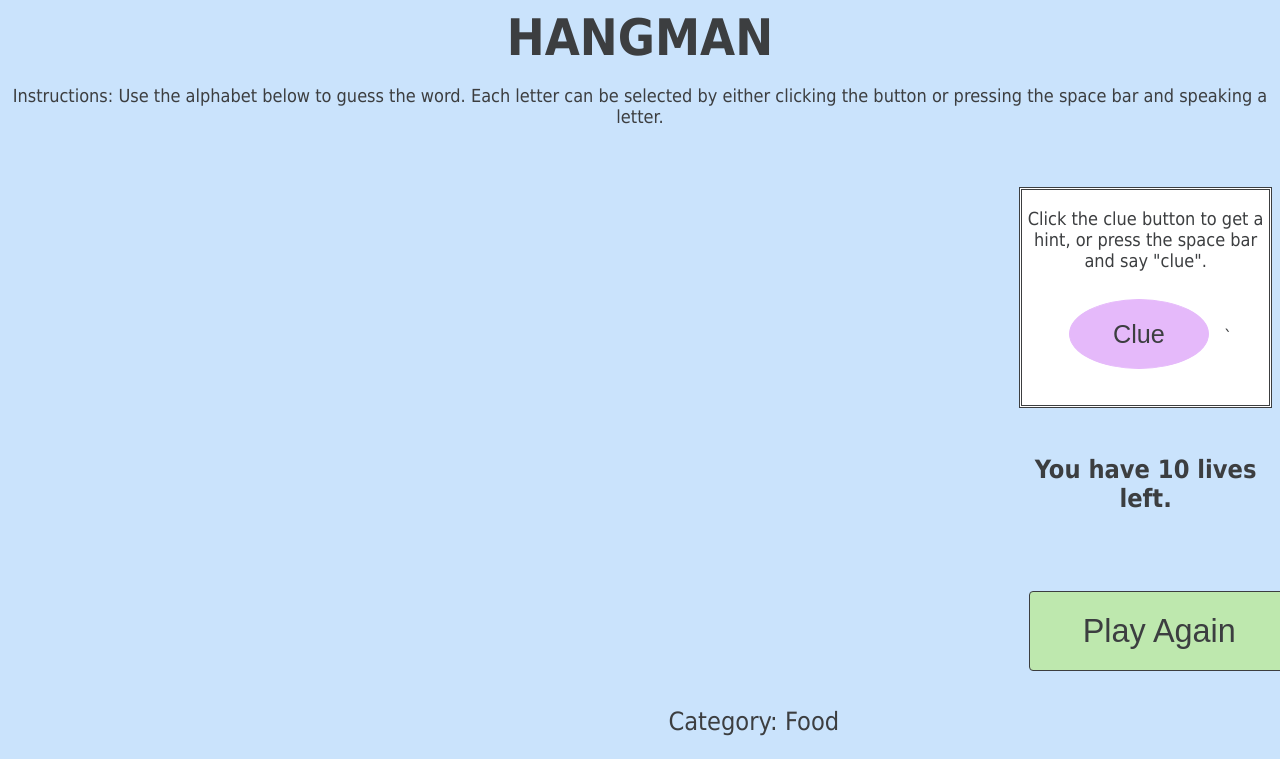
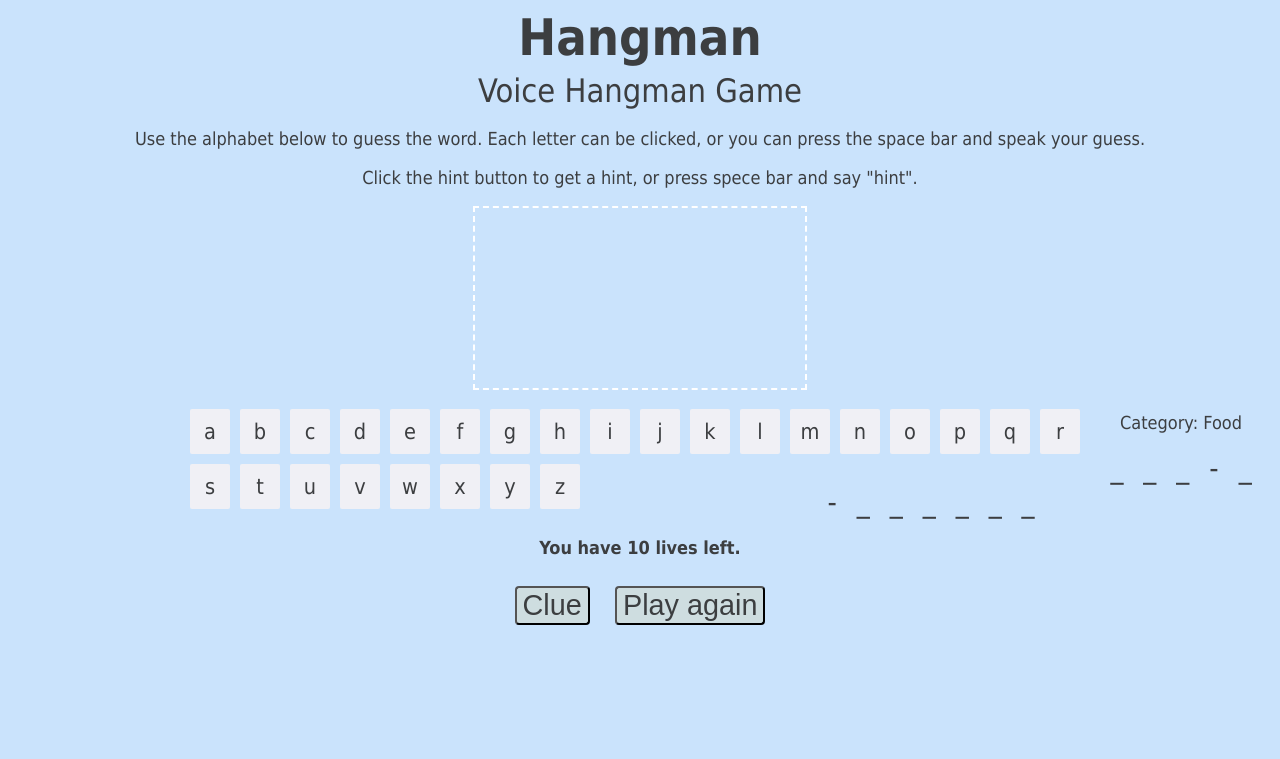
Before and after one commit to sophiaabi/speechHangmanGame, a plain HTML site: page index.html in a window 1280 px wide. Both pictures are taken after a click on the button "Food". Shown: the top 759 px of the page. Drawn offline with nearby package versions, Linux system fonts and the light colour scheme.

Commit message:
Add files via upload

```diff
--- a/index.html
+++ b/index.html
@@ -7,44 +7,31 @@
 
 <body>
   <div class="wrapper">
-     <h1>HANGMAN</h1>
+     <h1>Hangman</h1>
+      <h2>Voice Hangman Game</h2>
   </div>
   <div class = "wrapper" id="categoryInterface">
-    <p>Instructions: Select a category to begin by either clicking the button or pressing the space bar and speaking a category.</p>
-    <br>
-    <h2>Categories:</h2>
-    <button style="background-image: url(https://www.askdrsears.com/wp-content/uploads/2013/08/7-reason-vegetables-good-ads-fb.jpg); width: 300px; height: 400px; font-weight: bold; font-size: 2.0em;" class="category" id="food">Food</button>
-    <button style="background-image: url(https://assets.publishing.service.gov.uk/government/uploads/system/uploads/image_data/file/102783/s960_pexels-frans-van-heerden-802112.jpg); width: 300px; height: 400px; font-weight: bold; font-size: 2.0em;" class="category" id="animals">Animals</button>
-    <button style="background-image: url(https://www.thedavies.com/wp-content/uploads/2016/11/Toronto-Skyline-at-twilight.jpg); width: 300px; height: 400px; font-weight: bold; font-size: 2.0em;" class="category" id="cities">Cities</button>
-    <button style="background-image: url(https://www.komar.de/en/media/catalog/product/cache/5/image/9df78eab33525d08d6e5fb8d27136e95/4/-/4-050_worldmap_neu_ma_1.jpg); width: 300px; height: 400px; font-weight: bold; font-size: 2.0em;" class="category" id="countries">Countries</button>
+    <p>Select category to begin</p>
+    <button class="category" id="food">Food</button>
+    <button class="category" id="animals">Animals</button>
+    <button class="category" id="cities">Cities</button>
+    <button class="category" id="countries">Countries</button>
   </div>
   <div class="wrapper" id="gameInterface">
-      <p>Instructions: Use the alphabet below to guess the word. Each letter can be selected by either clicking the button or pressing the space bar and speaking a letter. </p>
-      <div style="padding-left: 1%;" class="column left">
-        <br>
-        <br>
-        <div style="border-style: double; padding-left: 2%; padding-right: 2%; background-color: white;">
-          <p> Click the clue button to get a hint, or press the space bar and say "clue". </p>
-          <button style="background-color: #e5b9fa; font-size: 1.4em; border-radius: 50%; border: 1px solid #e5b9fa; width: 140px; height: 70px; border-style: groove;" id="clue">Clue</button>
-    `     <h4 id="clueText"></h4>
-          <br>
-        </div>
-        <br>
-        <br>
-        <h3 id="mylives"></h3>
-        <br>
-        <br>
-        <br>
-        <button style="background-color:#bee8ae; font-size: 1.8em; border: 1px solid #3c3e40; width: 260px; height: 80px; border-style: groove;" id="reset">Play Again</button>
+      <p>Use the alphabet below to guess the word. Each letter can be clicked, or you can press the space bar and speak your guess. </p>
+      <p>Click the hint button to get a hint, or press spece bar and say "hint". </p>
+      <canvas id="stickman">This Text will show if the Browser does NOT support HTML5 Canvas tag</canvas>
+      <div id="buttons">
       </div>
-      <div style="padding-right: 1%;" class="column right">
-        <br>
-        <h3 id="catagoryName"></h3>
-        <br>
-        <canvas id="stickman">This Text will show if the Browser does NOT support HTML5 Canvas tag</canvas>
-        <div id="buttons">
-        <h3 id="hold"></h3>
-        </div>
+      <p id="catagoryName"></p>
+      <div id="hold">
+      </div>
+      <p id="mylives"></p>
+      <p id="clueText"></p>
+
+      <div class="container">
+        <button id="clue">Clue</button>
+        <button id="reset">Play again</button>
       </div>
   </div>
 </body>
```
